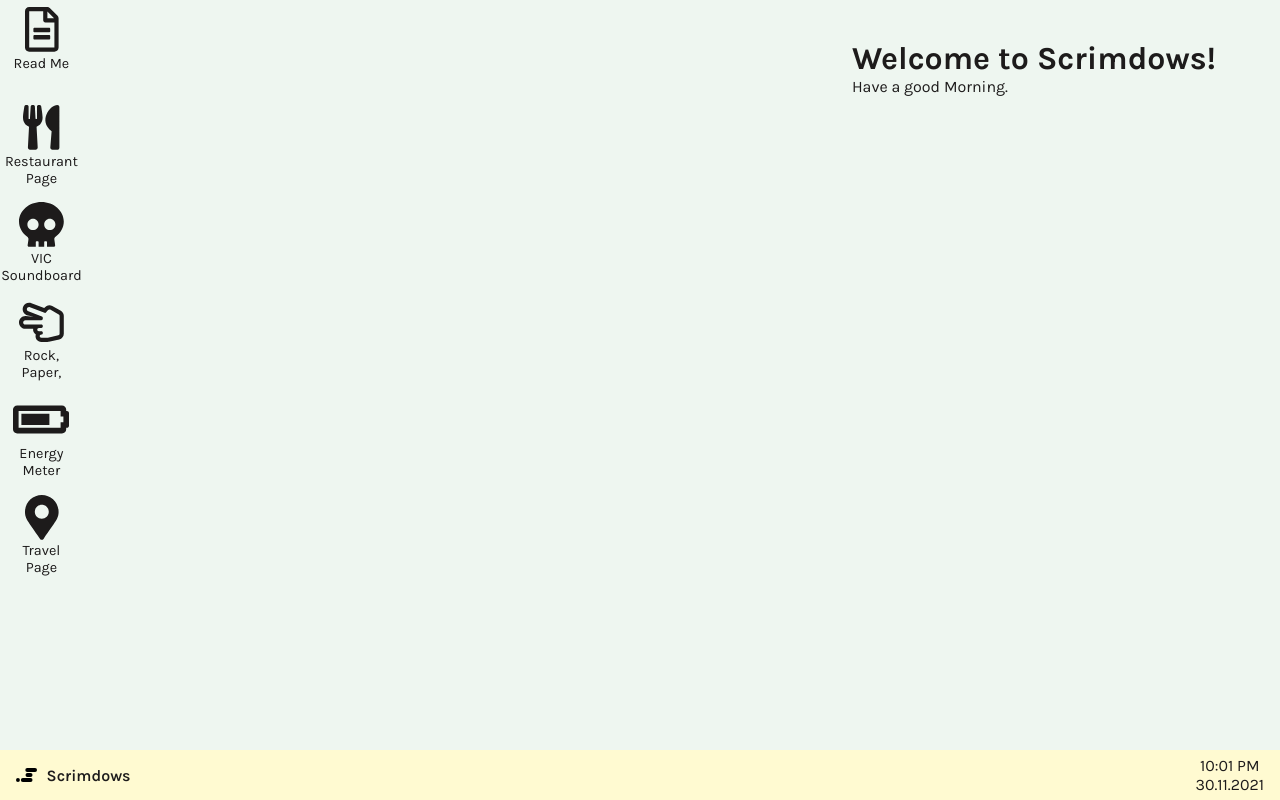
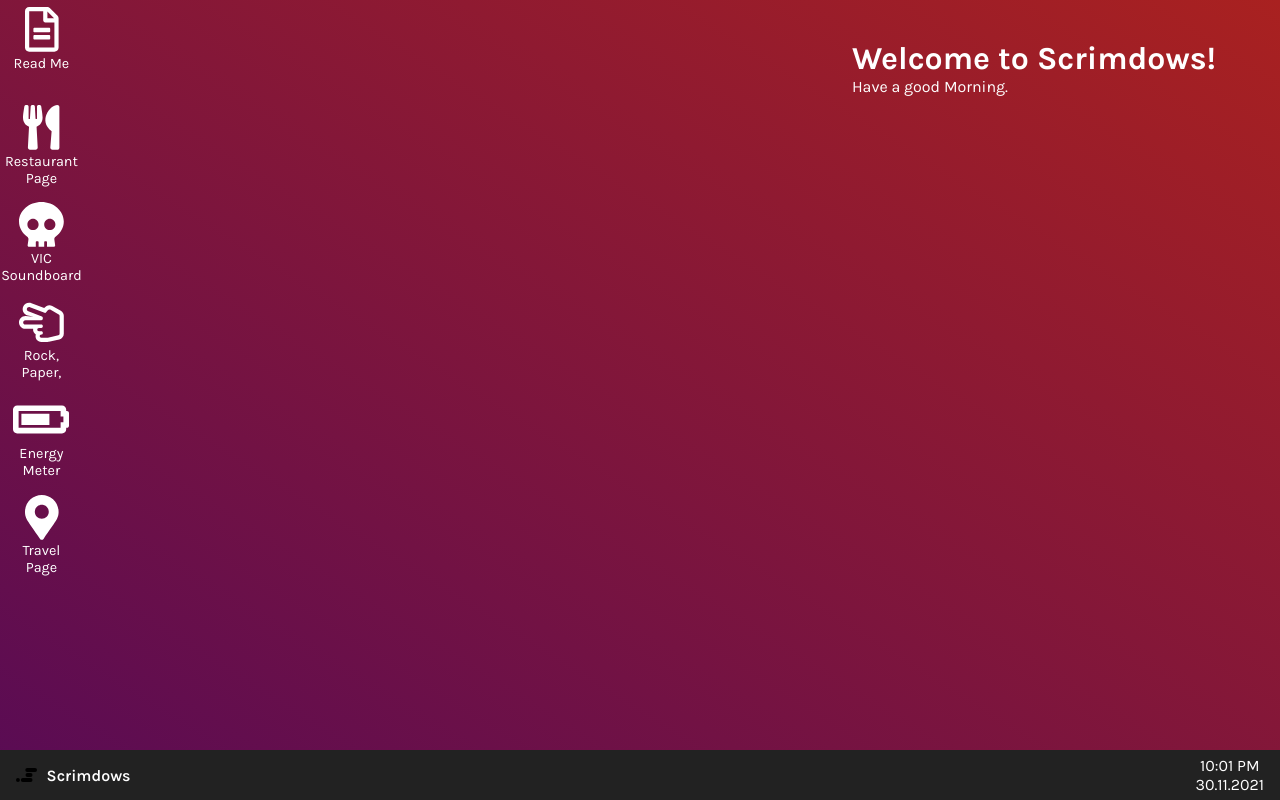
Before and after one commit to AaronWeber90/scrimdows, a plain HTML site: page index.html in a window 1280 px wide. Drawn offline with Linux system fonts and the light colour scheme.

Commit message:
empty greeting div

```diff
--- a/index.html
+++ b/index.html
@@ -16,7 +16,7 @@
     <main>
         <div class="user-welcome">
             <h1>Welcome to Scrimdows!</h1>
-            <p class="user-welcome__text">Have a nice day!</p>
+            <p class="user-welcome__text"></p>
         </div>
 
         <section class="desktop">
--- a/index.js
+++ b/index.js
@@ -43,7 +43,6 @@ greetingTextEl.innerHTML = `Have a good ${greetingTextVar}.`
 
 
 // PROGRAMMS LOGIC
-
 const desktopEl = document.querySelector(".desktop")
 
 function renderProgramms() {
@@ -150,4 +149,4 @@ closeMenuNoFocus()
 
 
 // THEME CHANGE
-themeChange("theme-scrimba")
+themeChange("theme-ubuntu")
```
